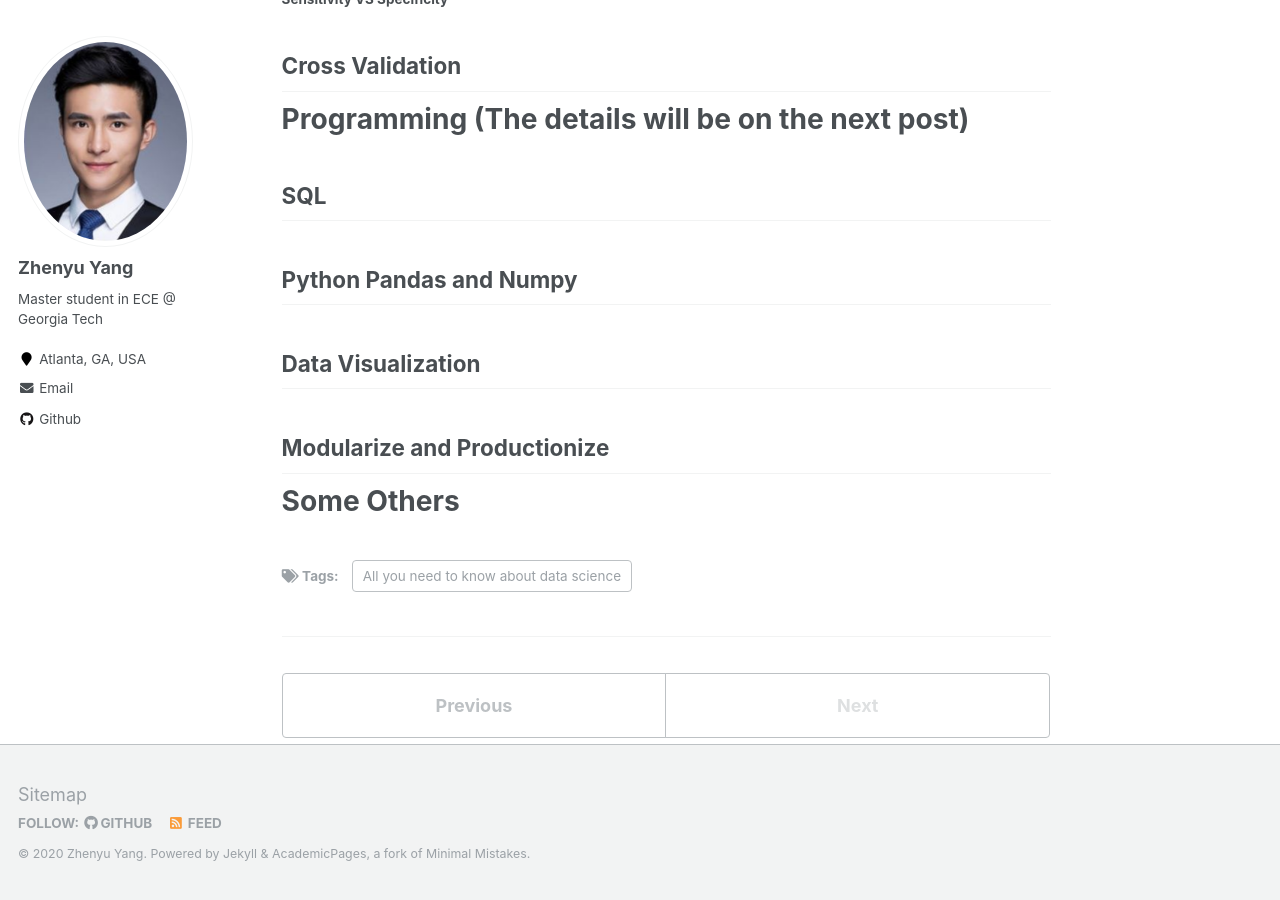
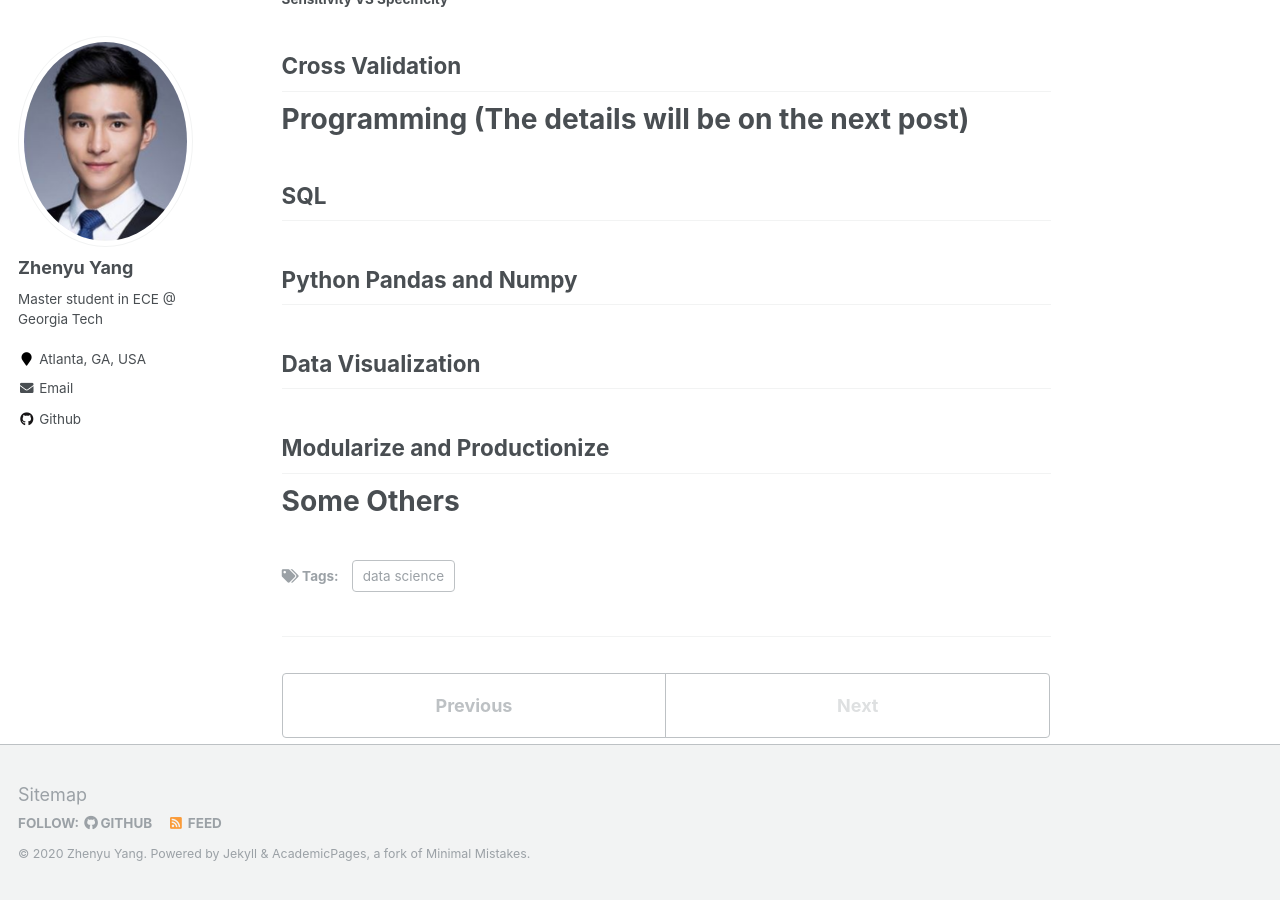
Before and after one commit to azpeteryang/azpeteryang.github.io, a Jekyll site: the page built from _posts/2020-05-22-blog-post-6.md, in a window 1280 px wide and 900 px high, scrolled down 2124 px. Built offline with Jekyll 4.4.1, drawn with Linux system fonts in a browser that asks for light colours; a file with an impossible date is left out.

Commit message:
Update 2020-05-22-blog-post-6.md

```diff
--- a/_posts/2020-05-22-blog-post-6.md
+++ b/_posts/2020-05-22-blog-post-6.md
@@ -3,7 +3,7 @@ title: 'All you need to know about data science'
 date: 2020-05-22
 permalink: /posts/2020/05/blog-post-6/
 tags:
-  - All you need to know about data science
+  - data science
 ---
 
 # Statistics and Math
```
